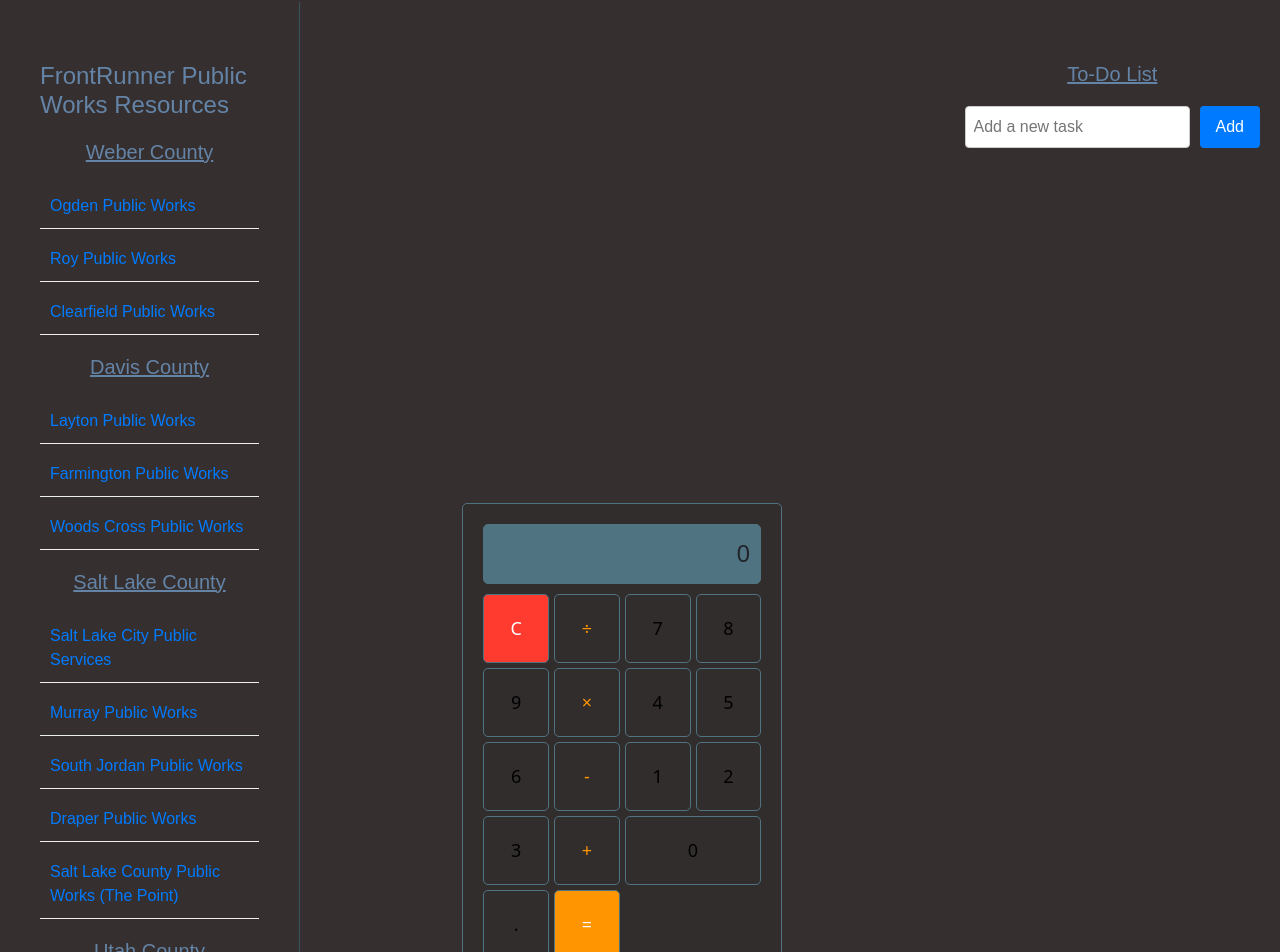
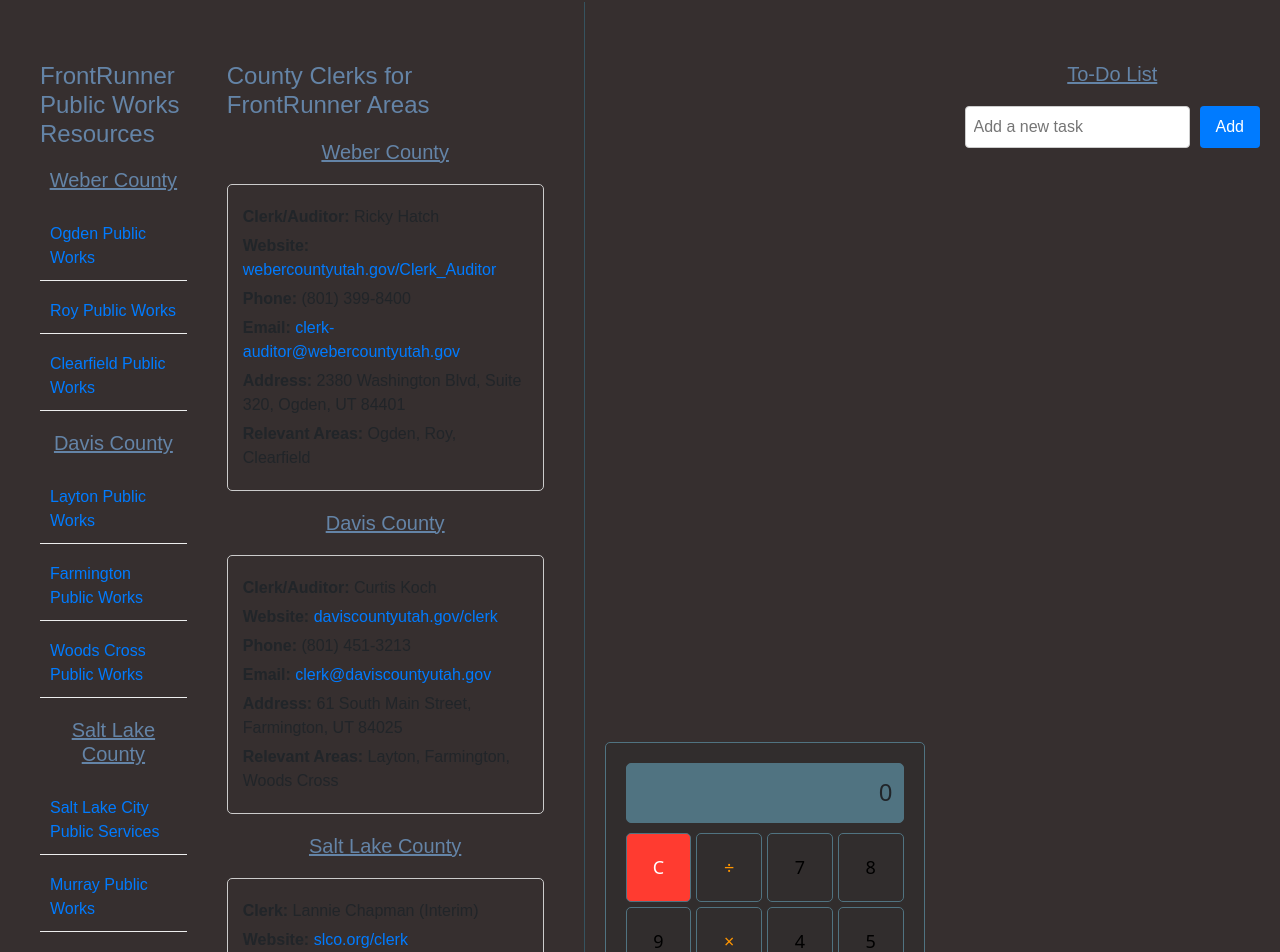
Before and after one commit to Vtencouchclimbr/Work-Site, a React (Vite) app: page / in a window 1280 px wide. Shown: the part 96-1048 px from the top of the page. Built offline with nearby package versions, Linux system fonts and the light colour scheme.

Commit message:
add county clerk info

```diff
--- a/src/App.css
+++ b/src/App.css
@@ -19,7 +19,8 @@
 }
 
 .sidebar {
-  width: 300px; /* Adjust width as needed */
+  display: flex;
+  width: 600px; /* Adjust width as needed */
   padding: 20px;
   overflow-y: auto; /* Allows scrolling if content is long */
   border-right: 1px solid rgb(54, 83, 95); /* Optional: for visual separation */
--- a/src/App.jsx
+++ b/src/App.jsx
@@ -15,6 +15,7 @@
 import Dictionary from './components/Dictionary';
 import Calculator from './components/Calculator';
 import PublicWorksLinks from './components/PublicWorksLinks';
+import CountyClerks from './components/CountyClerks';
 import TodoList from './components/TodoList';
 
 function App() {
@@ -49,6 +50,7 @@
         {/* Left sidebar for PublicWorksLinks */}
         <div className="sidebar">
           <PublicWorksLinks />
+          <CountyClerks />
         </div>
 
         {/* Centered content for Calculator and Dictionary */}
--- /dev/null
+++ b/src/components/CountyClerks.css
@@ -0,0 +1,37 @@
+.county-clerks {
+    max-width: 800px;
+    margin: 20px auto;
+    padding: 20px;
+    font-family: Arial, sans-serif;
+  }
+
+  h1 {
+    font-size: 24px;
+    margin-bottom: 20px;
+  }
+
+  h2 {
+    font-size: 20px;
+    margin-top: 20px;
+    margin-bottom: 10px;
+  }
+
+  .clerk-info {
+    margin-bottom: 20px;
+    padding: 15px;
+    border: 1px solid #ccc;
+    border-radius: 5px;
+  }
+
+  .clerk-info p {
+    margin: 5px 0;
+  }
+
+  .clerk-info a {
+    color: #007bff;
+    text-decoration: none;
+  }
+
+  .clerk-info a:hover {
+    text-decoration: underline;
+  }
--- /dev/null
+++ b/src/components/CountyClerks.jsx
@@ -0,0 +1,51 @@
+import './CountyClerks.css';
+
+const CountyClerks = () => {
+  return (
+    <div className="county-clerks">
+      <h1>County Clerks for FrontRunner Areas</h1>
+
+      <h2>Weber County</h2>
+      <div className="clerk-info">
+        <p><strong>Clerk/Auditor:</strong> Ricky Hatch</p>
+        <p><strong>Website:</strong> <a href="https://www.webercountyutah.gov/Clerk_Auditor" target="_blank" rel="noopener noreferrer">webercountyutah.gov/Clerk_Auditor</a></p>
+        <p><strong>Phone:</strong> (801) 399-8400</p>
+        <p><strong>Email:</strong> <a href="mailto:clerk-auditor@webercountyutah.gov">clerk-auditor@webercountyutah.gov</a></p>
+        <p><strong>Address:</strong> 2380 Washington Blvd, Suite 320, Ogden, UT 84401</p>
+        <p><strong>Relevant Areas:</strong> Ogden, Roy, Clearfield</p>
+      </div>
+
+      <h2>Davis County</h2>
+      <div className="clerk-info">
+        <p><strong>Clerk/Auditor:</strong> Curtis Koch</p>
+        <p><strong>Website:</strong> <a href="https://www.daviscountyutah.gov/clerk" target="_blank" rel="noopener noreferrer">daviscountyutah.gov/clerk</a></p>
+        <p><strong>Phone:</strong> (801) 451-3213</p>
+        <p><strong>Email:</strong> <a href="mailto:clerk@daviscountyutah.gov">clerk@daviscountyutah.gov</a></p>
+        <p><strong>Address:</strong> 61 South Main Street, Farmington, UT 84025</p>
+        <p><strong>Relevant Areas:</strong> Layton, Farmington, Woods Cross</p>
+      </div>
+
+      <h2>Salt Lake County</h2>
+      <div className="clerk-info">
+        <p><strong>Clerk:</strong> Lannie Chapman (Interim)</p>
+        <p><strong>Website:</strong> <a href="https://www.slco.org/clerk" target="_blank" rel="noopener noreferrer">slco.org/clerk</a></p>
+        <p><strong>Phone:</strong> (385) 468-7300</p>
+        <p><strong>Email:</strong> <a href="mailto:clerk@slco.org">clerk@slco.org</a></p>
+        <p><strong>Address:</strong> 2001 South State Street, Suite S1-200, Salt Lake City, UT 84190</p>
+        <p><strong>Relevant Areas:</strong> Salt Lake City (North Temple, Salt Lake Central), Murray, South Jordan, Draper, The Point (potential)</p>
+      </div>
+
+      <h2>Utah County</h2>
+      <div className="clerk-info">
+        <p><strong>Clerk/Auditor:</strong> Aaron Davidson</p>
+        <p><strong>Website:</strong> <a href="https://www.utahcounty.gov/Dept/ClerkAud" target="_blank" rel="noopener noreferrer">utahcounty.gov/Dept/ClerkAud</a></p>
+        <p><strong>Phone:</strong> (801) 851-8109</p>
+        <p><strong>Email:</strong> <a href="mailto:clerkoffice@utahcounty.gov">clerkoffice@utahcounty.gov</a></p>
+        <p><strong>Address:</strong> 100 East Center Street, Suite 3600, Provo, UT 84606</p>
+        <p><strong>Relevant Areas:</strong> Lehi, American Fork, Vineyard, Orem, Provo, Payson (potential)</p>
+      </div>
+    </div>
+  );
+};
+
+export default CountyClerks;
```
